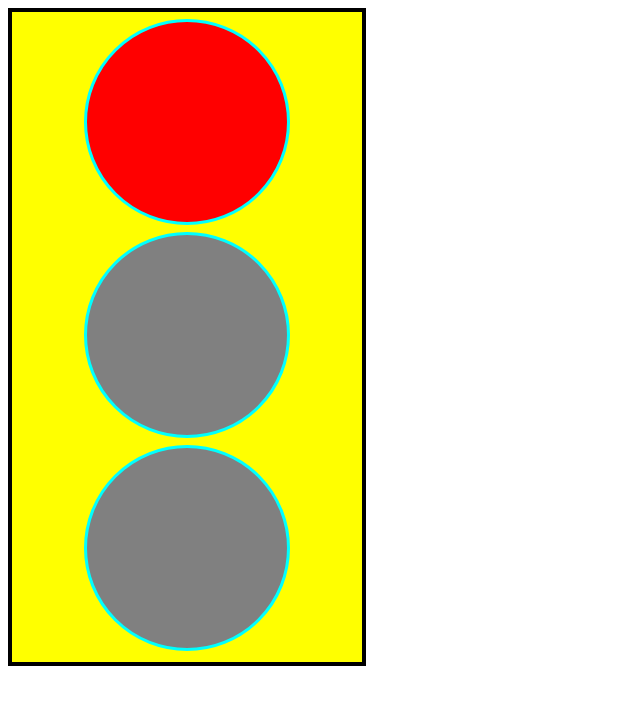
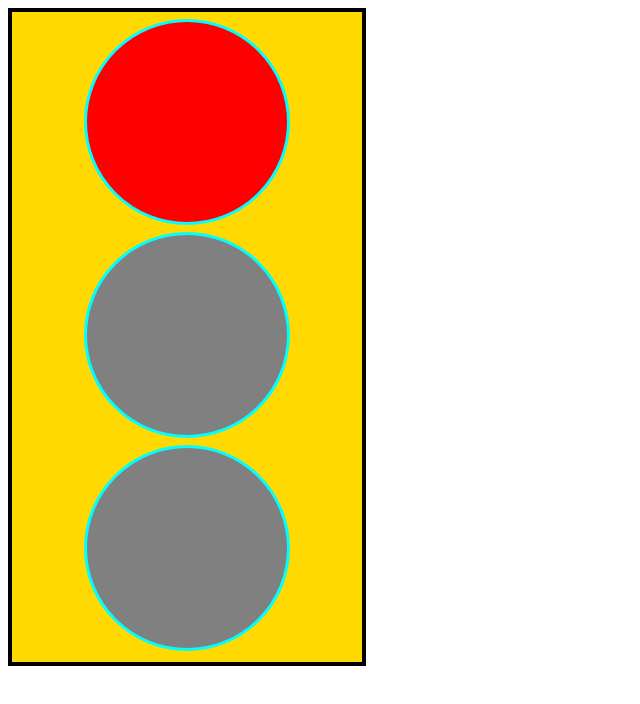
Before and after one commit to JBritton2343/trafficlight, a React (Create React App) app: page / in a window 1280 px wide. Shown: the top 704 px of the page, without its empty margins (0-640 px from the left). Built offline with nearby package versions, Linux system fonts and the light colour scheme.

Commit message:
darkened color of box so yellow is more visible.

```diff
--- a/src/App.css
+++ b/src/App.css
@@ -2,7 +2,7 @@
   width: 350px;
   height: 650px;
   border: 4px solid black;
-  background-color: yellow;
+  background-color: rgb(255, 217, 0);
 }
 .Light{
   border-radius: 50%;
```
